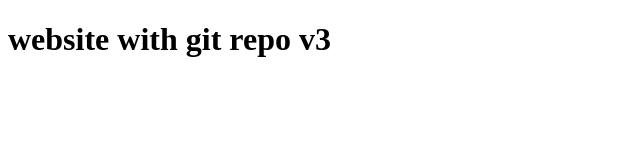
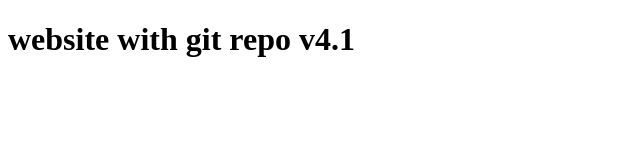
Before and after one commit to ShreyashGarudkar/test-project, a plain HTML site: page index.html in a window 1280 px wide. Shown: the full height of the page, 0-640 px from the left. Drawn offline with Linux system fonts and the light colour scheme.

Commit message:
Update index.html

```diff
--- a/index.html
+++ b/index.html
@@ -6,6 +6,6 @@
     <title>My Website v1.0</title>
 </head>
 <body>
-    <h1>website with git repo v3</h1>
+    <h1>website with git repo v4.1</h1>
 </body>
 </html>
```
